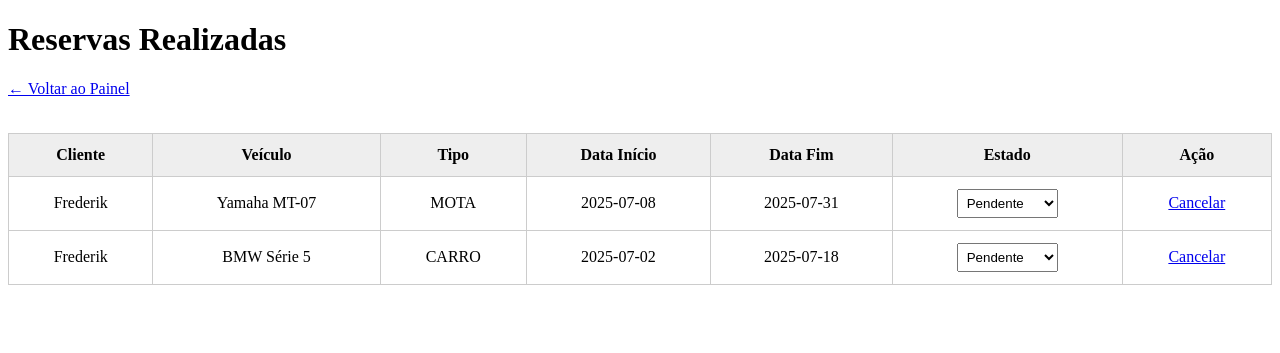
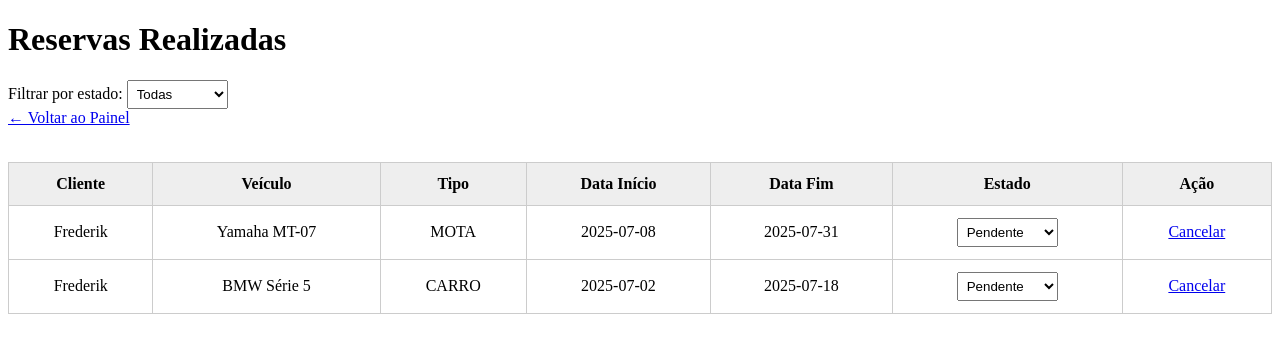
Before and after one commit to bsmarques04-blip/alltera-render, a Flask app: page /admin/reservas in a window 1280 px wide. Shown: the top 353 px of the page. Run offline with Flask 2, Linux system fonts and the light colour scheme; a user stored in the database is signed in; data comes from the database, SQL or seed files in the repository; both versions use the stored data as it was after the commit.

Commit message:
Filtros no Painel de Admin para Reservas

```diff
--- a/app.py
+++ b/app.py
@@ -152,8 +152,14 @@ def admin_reservas():
     if "admin" not in session:
         return redirect(url_for("login"))
 
-    reservas = Reserva.select().order_by(Reserva.data_inicio.desc())
-    return render_template("admin_reservas.html", reservas=reservas)
+    estado = request.args.get("estado")
+    if estado and estado != "todas":
+        reservas = Reserva.select().where(Reserva.estado == estado).order_by(Reserva.data_inicio.desc())
+    else:
+        reservas = Reserva.select().order_by(Reserva.data_inicio.desc())
+
+    return render_template("admin_reservas.html", reservas=reservas, filtro_estado=estado)
+
 
 @app.route("/admin/cancelar_reserva/<int:id>")
 def admin_cancelar_reserva(id):
--- a/templates/admin_reservas.html
+++ b/templates/admin_reservas.html
@@ -28,6 +28,17 @@
 </head>
 <body>
   <h1>Reservas Realizadas</h1>
+
+  <form method="GET" action="{{ url_for('admin_reservas') }}">
+    <label for="estado">Filtrar por estado:</label>
+    <select name="estado" onchange="this.form.submit()">
+      <option value="todas" {% if not filtro_estado or filtro_estado == 'todas' %}selected{% endif %}>Todas</option>
+      <option value="pendente" {% if filtro_estado == 'pendente' %}selected{% endif %}>Pendente</option>
+      <option value="confirmada" {% if filtro_estado == 'confirmada' %}selected{% endif %}>Confirmada</option>
+      <option value="cancelada" {% if filtro_estado == 'cancelada' %}selected{% endif %}>Cancelada</option>
+    </select>
+  </form>
+
   <a class="top-link" href="{{ url_for('admin_panel') }}">← Voltar ao Painel</a>
 
   {% if reservas %}
```
Also changed, not shown: database.db.
